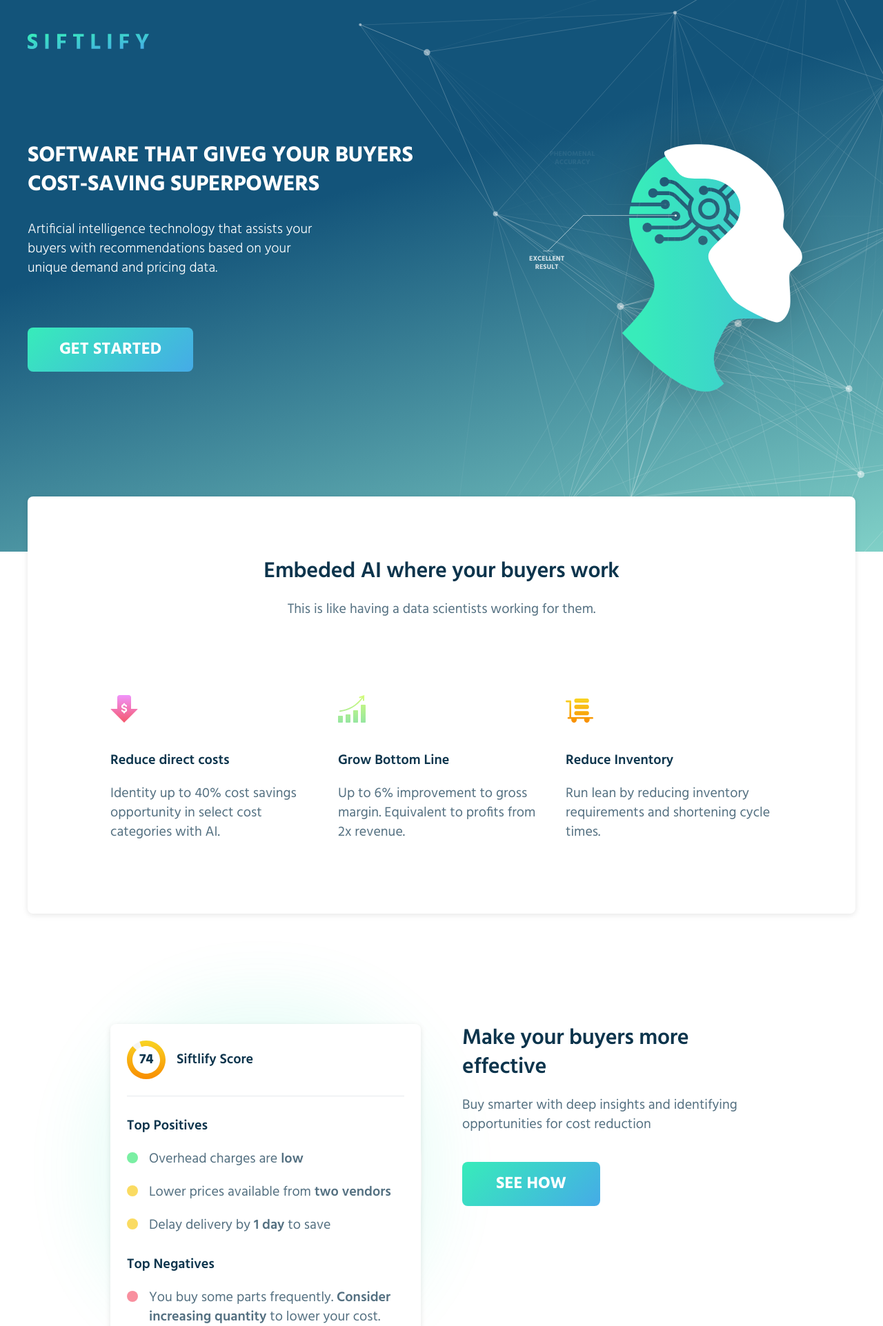
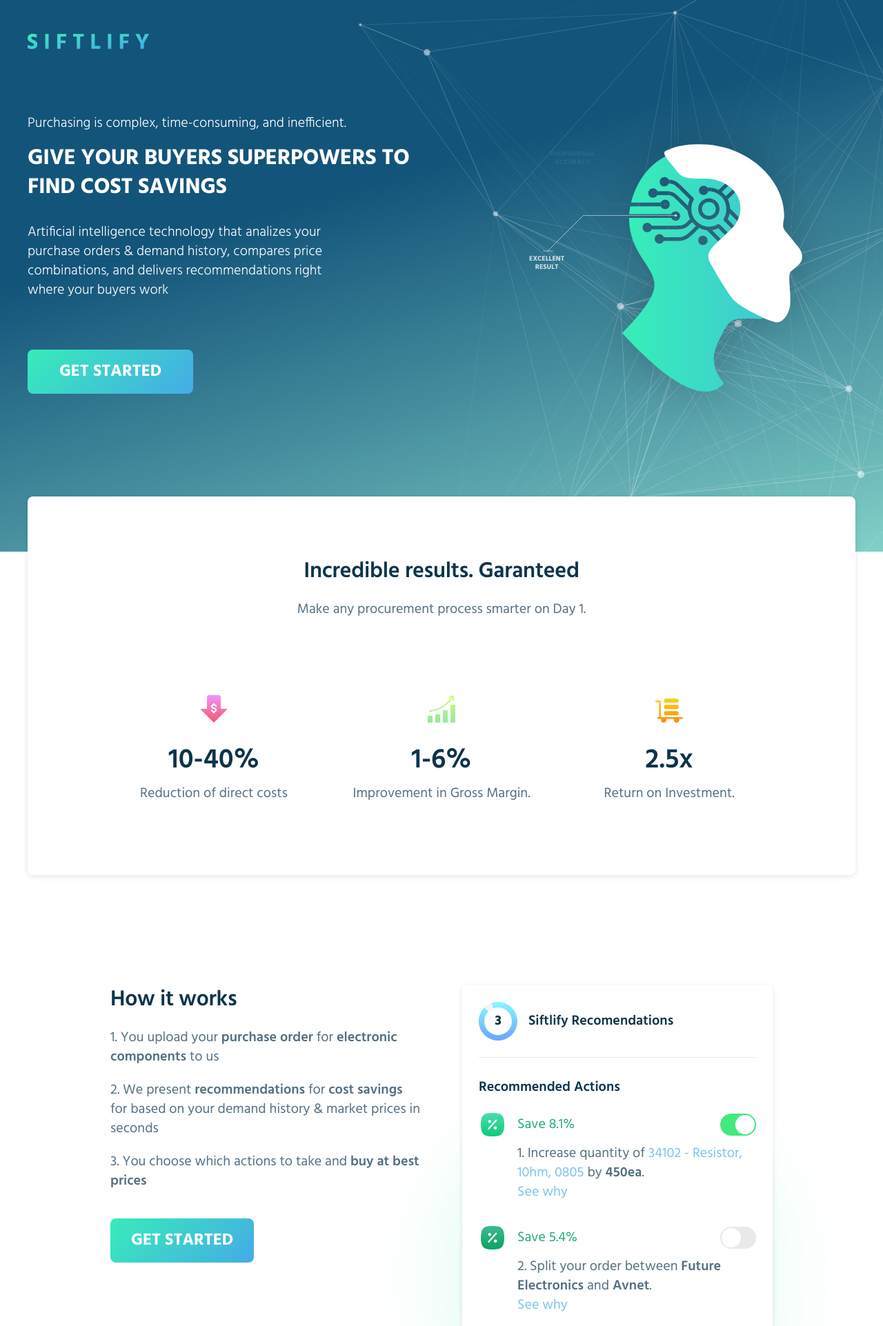
Before and after one commit to wealthperk/siftlify-html, a PHP site: page / in a window 1280 px wide; the page is wider, and only the part inside the window is pictured. Shown: the top 1923 px of that part at 69% size. Run offline with PHP 8.4, Linux system fonts and the light colour scheme.

Commit message:
Text fixes

```diff
--- a/css/custom.css
+++ b/css/custom.css
@@ -100,6 +100,9 @@
 
 .header__body {
   min-height: 800px;
+  width: 100%;
+  max-width: 100vw;
+  overflow: hidden;
   background-image: linear-gradient(-16deg, #80D0C7 0%, #13547A 64%); }
   .header__body.inner-page {
     min-height: 428px;
@@ -116,6 +119,10 @@
   letter-spacing: -0.3px;
   line-height: 42px;
   margin-bottom: 30px; }
+  @media all and (max-width: 575px) {
+    .header__title {
+      font-size: 1.3rem;
+      font-weight: 600; } }
 .header__text {
   font-size: 1rem;
   font-weight: 300;
@@ -285,6 +292,7 @@
   .info-box__icon {
     display: block;
     width: 56px;
+    min-width: 56px;
     height: 56px;
     background-repeat: no-repeat;
     background-position: 0 0;
@@ -323,7 +331,7 @@
     .info-box__actions p {
       padding-left: 56px; }
       .info-box__actions p a {
-        white-space: nowrap; }
+        white-space: normal; }
     .info-box__actions ._toggle > div {
       position: relative;
       width: 52px;
@@ -484,6 +492,14 @@
 .feature-box.feature-box-style-5 h4 {
   color: #0C344C; }
 
+.feature-box.feature-box-style-4 h4 {
+  font-size: 2rem;
+  text-align: center; }
+.feature-box.feature-box-style-4 .feature-box-icon {
+  justify-content: center; }
+.feature-box.feature-box-style-4 .feature-box-info {
+  text-align: center; }
+
 #footer {
   background-color: #13547A;
   padding-top: 196px;
--- a/css/custom.scss
+++ b/css/custom.scss
@@ -116,6 +116,9 @@
 .header {
   &__body {
     min-height: 800px;
+    width: 100%;
+    max-width: 100vw;
+    overflow: hidden;
     background-image: linear-gradient(-16deg, #80D0C7 0%, #13547A 64%);
     &.inner-page {
       min-height: 428px;
@@ -136,6 +139,10 @@
     letter-spacing: -0.3px;
     line-height: 42px;
     margin-bottom: 30px;
+    @media all and (max-width: 575px) {
+      font-size: 1.3rem;
+      font-weight: 600;
+    }
   }
   &__text {
     font-size: 1rem;
@@ -332,6 +339,7 @@
   &__icon {
     display: block;
     width: 56px;
+    min-width: 56px;
     height: 56px;
     background-repeat: no-repeat;
     background-position: 0 0;
@@ -382,7 +390,7 @@
     p {
       padding-left: 56px;
       a {
-        white-space: nowrap;
+        white-space: normal;
       }
     }
     ._toggle {
@@ -598,6 +606,21 @@
   color: #0C344C;
 }
 
+.feature-box {
+  &.feature-box-style-4 {
+    h4 {
+      font-size: 2rem;
+      text-align: center;
+    }
+    .feature-box-icon {
+      justify-content: center;
+    }
+    .feature-box-info {
+      text-align: center;
+    }
+  }
+}
+
 #footer {
   background-color: #13547A;
   padding-top: 196px;
--- a/index.html
+++ b/index.html
@@ -54,9 +54,13 @@
 					</div>
 					<div class="section-1200 d-flex" style="position: relative;">
 						<div class="header__content">
-							<div class="header__title">SOFTWARE THAT GIVEG YOUR BUYERS COST-SAVING SUPERPOWERS</div>
+							<div class="header__text" style="margin: -40px 0 16px; max-width: 480px;">
+								Purchasing is complex, time-consuming, and inefficient.
+							</div>
+							<div class="header__title">GIVE YOUR BUYERS SUPERPOWERS TO FIND COST SAVINGS</div>
 							<div class="header__text">
-								Artificial intelligence technology that assists your buyers with recommendations based on your unique demand and pricing data.
+								Artificial intelligence technology that analizes your purchase orders & demand history, compares
+								price combinations, and delivers recommendations right where your buyers work
 							</div>
 							<div class="header__btn">
 								<a href="get-started.html" class="btn btn-lg btn-primary">
@@ -91,8 +95,8 @@
 
 						<div class="row">
 							<div class="col-12">
-								<h2 class="text-center">Embeded AI where your buyers work</h2>
-								<p class="text-center">This is like having a data scientists working for them.</p>
+								<h2 class="text-center">Incredible results. Garanteed</h2>
+								<p class="text-center">Make any procurement process smarter on Day 1.</p>
 							</div>
 						</div>
 
@@ -105,8 +109,8 @@
 										<img src="icons/cost.svg" alt="">
 									</div>
 									<div class="feature-box-info">
-										<h4 class="mb-2 mt-2 main-color">Reduce direct costs</h4>
-										<p class="mb-4">Identity up to 40% cost savings opportunity in select cost categories with AI.</p>
+										<h4 class="mb-2 mt-2 main-color">10-40%</h4>
+										<p class="mb-4">Reduction of direct costs</p>
 									</div>
 								</div>
 							</div>
@@ -118,9 +122,8 @@
 										<img src="icons/grow.svg" alt="">
 									</div>
 									<div class="feature-box-info">
-										<h4 class="mb-2 mt-2 main-color">Grow Bottom Line</h4>
-										<p class="mb-4">Up to 6% improvement
-											to gross margin. Equivalent to profits from 2x revenue.</p>
+										<h4 class="mb-2 mt-2 main-color">1-6%</h4>
+										<p class="mb-4">Improvement in Gross Margin.</p>
 									</div>
 								</div>
 							</div>
@@ -132,8 +135,8 @@
 										<img src="icons/inventory.svg" alt="">
 									</div>
 									<div class="feature-box-info">
-										<h4 class="mb-2 mt-2 main-color">Reduce Inventory</h4>
-										<p class="mb-4">Run lean by reducing inventory requirements and shortening cycle times.</p>
+										<h4 class="mb-2 mt-2 main-color">2.5x</h4>
+										<p class="mb-4">Return on Investment.</p>
 									</div>
 								</div>
 							</div>
@@ -143,7 +146,7 @@
 					</div>
 				</section>
 
-				<section class="section-content section-1200">
+				<!--section class="section-content section-1200">
 					<div class="container">
 						<div class="content-wrapper">
 							<div class="row">
@@ -175,7 +178,7 @@
 							</div>
 						</div>
 					</div>
-				</section>
+				</section-->
 
 				<section class="section-content section-1200">
 					<div class="container">
@@ -183,10 +186,12 @@
 							<div class="row">
 
 								<div class="col-lg-6 pr-4">
-									<h2>Coach your buyers with AI</h2>
-									<p class="mb-4">Find insights in millions of price combinations
-										by automatically examining all options</p>
-									<a href="how.html" class="btn btn-lg btn-primary">LEARN HOW THIS WORKS</a>
+									<h2>How it works</h2>
+									<p>1. You upload your <strong>purchase order</strong> for <strong>electronic components</strong> to us</p>
+									<p>2. We present <strong>recommendations</strong> for <strong>cost savings</strong> for based on your demand
+										history & market prices	in seconds</p>
+									<p class="mb-4">3. You choose which actions to take and <strong>buy at best prices</strong></p>
+									<a href="get-started.html" class="btn btn-lg btn-primary">GET STARTED</a>
 								</div>
 
 								<div class="col-lg-6 info-box__wrapper info-box__right d-flex justify-content-lg-end appear-animation"
@@ -198,7 +203,7 @@
 											<span class="info-box__icon" style="background-image: url(icons/recomendations.svg);">
 												3
 											</span>
-											<div>Siftlify Recomendations</div>
+											<div class="">Siftlify Recomendations</div>
 										</div>
 										<h4 class="mt-2 mb-2">Recommended Actions</h4>
 
@@ -442,6 +447,8 @@
 								</div>
 
 								<div class="col-12 text-center">
+									<p>Siftlify Garantee: we <strong>garantee savings</strong>. If you are not satisfied with your
+										results, we'll issue a refund.</p>
 									<p>Have questions? <strong><a href="">416-459-1219</a></strong></p>
 								</div>
 
```
Also changed, not shown: 1 other file.
